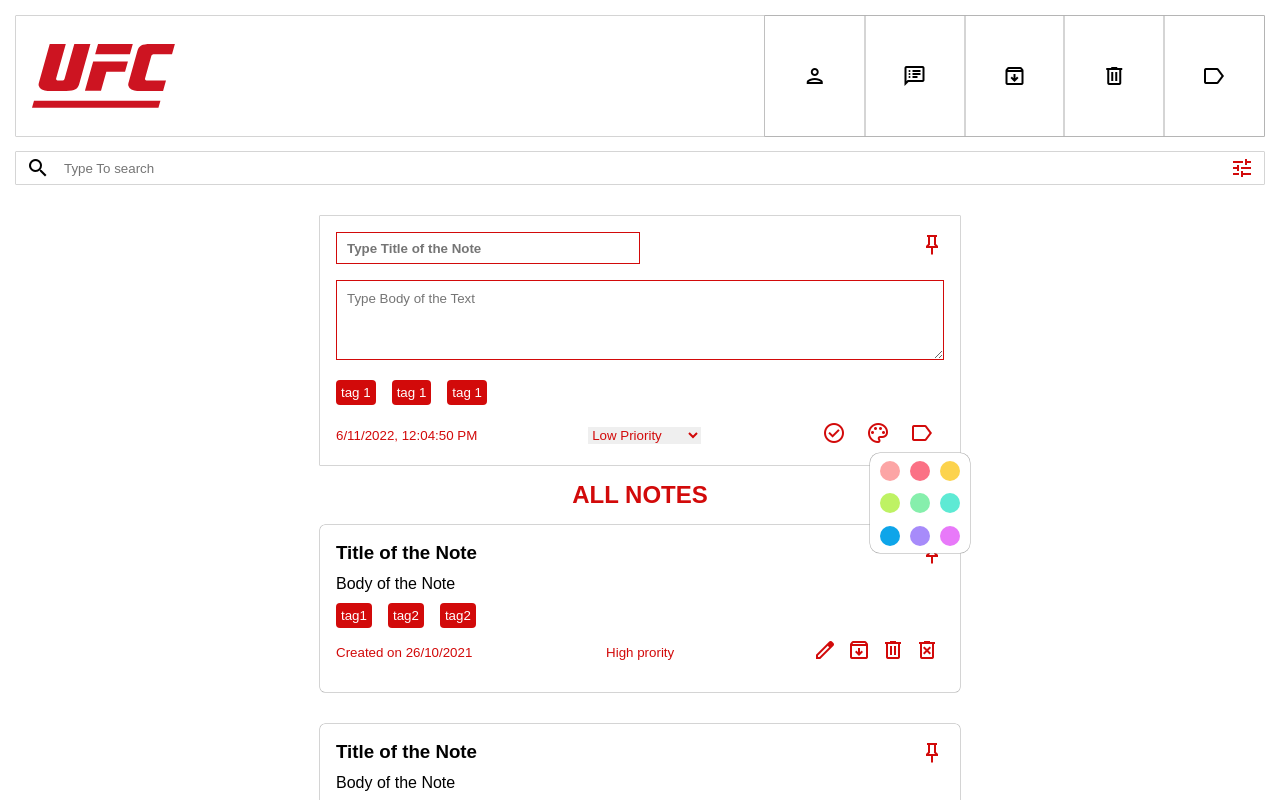
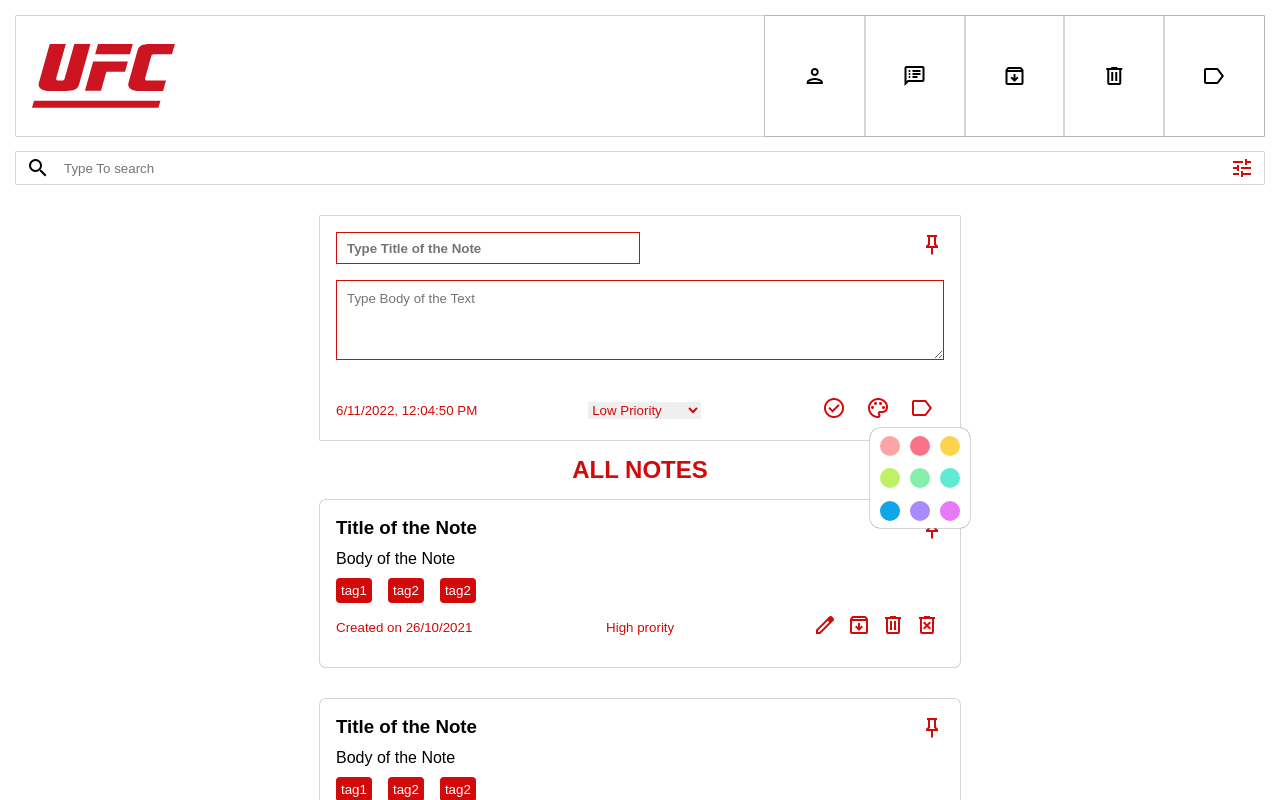
Before and after one commit to srinibas39/ufc-notes-app, a React (Create React App) app: page /notes in a window 1280 px wide. Both pictures are taken after a click on the element "palette". Shown: the top 800 px of the page. Built offline with nearby package versions, Linux system fonts and the light colour scheme; what miragejs would draw is missing.

Commit message:
added color to editot

```diff
--- a/src/App.css
+++ b/src/App.css
@@ -1,4 +1,4 @@
-*{
+* {
   box-sizing: border-box;
   margin: 0px;
   border: 0px;
@@ -10,7 +10,7 @@
   --primary-color2: #9e0808;
   --secondary-color: #fff;
   --secondary-color2: #f1f5f9;
-  --secondary-color3:#fee2e2;
+  --secondary-color3: #fee2e2;
   --primary-font-family: "Klavika", Arial, sans-serif;
   --product-like: deeppink;
   --footer-color: #18181b;
@@ -19,6 +19,36 @@
   --box-shadow3: 0px 0px 0 0.5px var(--primary-color);
 }
 
-.primary-color{
-  color:var(--primary-color)
+.primary-color {
+  color: var(--primary-color);
 }
+
+/* colo palette */
+
+.color1 {
+  background-color: #fca5a5;
+}
+.color2 {
+  background-color: #fb7185;
+}
+.color3 {
+  background-color: #fcd34d;
+}
+.color4 {
+  background-color: #bef264;
+}
+.color5 {
+  background-color: #86efac;
+}
+.color6 {
+  background-color: #5eead4;
+}
+.color7 {
+  background-color: #0ea5e9;
+}
+.color8 {
+  background-color: #a78bfa;
+}
+.color9 {
+  background-color: #e879f9;
+}
--- a/src/components/Editor/Editor.js
+++ b/src/components/Editor/Editor.js
@@ -9,18 +9,23 @@ export const Editor = ({ setShow }) => {
     const [note, setNote] = useState({
         noteTitle: "",
         noteBody: "",
+        color: "",
+        tags: []
     });
     const dispatch = useDispatch();
     const { token } = useSelector((state) => state.auth);
-
+    const { labels, color } = useSelector((state) => state.notes);
 
     const handleNote = () => {
-        dispatch(createNote({ token, note }))
+        if (note.noteTitle.length) {
+            setNote({ ...note, color: color, tags: labels })
+        }
+        dispatch(createNote({ token, note }));
     }
     const handleLabel = () => {
         setShow(true)
     }
-    return <div className="editor">
+    return <div className={!color ? "editor" : `editor ${color} `}>
         <div className="editor-header">
             <input type="text" placeholder="Type Title of the Note" value={note.noteTitle} onChange={(e) => setNote({ ...note, noteTitle: e.target.value })} />
             <span class="material-symbols-outlined">
@@ -31,9 +36,14 @@ export const Editor = ({ setShow }) => {
             <textarea placeholder="Type Body of the Text" value={note.noteBody} onChange={(e) => setNote({ ...note, noteBody: e.target.value })}></textarea>
         </div>
         <div className="editor-tags">
-            <button>tag 1</button>
-            <button>tag 1</button>
-            <button>tag 1</button>
+
+            {
+                labels && labels.map((label) => {
+                    return <button key={label}>{label}</button>
+                })
+            }
+
+
         </div>
         <div className="editor-footer">
             <small>6/11/2022, 12:04:50 PM</small>
--- a/src/components/colorPalette/ColorPalette.css
+++ b/src/components/colorPalette/ColorPalette.css
@@ -25,31 +25,3 @@
   border-radius: 50%;
   cursor: pointer;
 }
-
-.color1 {
-  background-color: #fca5a5;
-}
-.color2 {
-  background-color: #fb7185;
-}
-.color3 {
-  background-color: #fcd34d;
-}
-.color4 {
-  background-color: #bef264;
-}
-.color5 {
-  background-color: #86efac;
-}
-.color6 {
-  background-color: #5eead4;
-}
-.color7 {
-  background-color: #0ea5e9;
-}
-.color8 {
-  background-color: #a78bfa;
-}
-.color9 {
-  background-color: #e879f9;
-}
--- a/src/components/colorPalette/ColorPalette.js
+++ b/src/components/colorPalette/ColorPalette.js
@@ -1,11 +1,19 @@
-import { useState } from "react"
-import "./ColorPalette.css"
+import { useState } from "react";
+import "./ColorPalette.css";
+import { useSelector, useDispatch } from "react-redux";
+import { setColor } from "../../features/notesSlice";
 export const ColorPalette = () => {
 
     const [colors, setColors] = useState(false);
-    const row1 = ["color1", "color2", "color3"]
-    const row2 = ["color4", "color5", "color6"]
-    const row3 = ["color7", "color8", "color9"]
+    const row1 = ["color1", "color2", "color3"];
+    const row2 = ["color4", "color5", "color6"];
+    const row3 = ["color7", "color8", "color9"];
+
+    const dispatch = useDispatch();
+
+    const handleColors=(el)=>{
+         dispatch(setColor(el))
+    }
 
     return <>
 
@@ -15,12 +23,11 @@ export const ColorPalette = () => {
 
         {
 
-            colors && <div className="colors" onMouseLeave={()=>setColors(false)}>
+            colors && <div className="colors" onMouseLeave={() => setColors(false)}>
                 <div className="row">
                     {
                         row1.map((el, idx) => {
-
-                            return <div key={idx} className={el}></div>
+                            return <div key={idx} className={el} onClick={()=>handleColors(el)}></div>
                         })
                     }
                 </div>
@@ -28,7 +35,7 @@ export const ColorPalette = () => {
 
                     {
                         row2.map((el, idx) => {
-                            return <div key={idx} className={el}></div>
+                            return <div key={idx} className={el} onClick={()=>handleColors(el)}></div>
                         })
                     }
                 </div>
@@ -37,7 +44,7 @@ export const ColorPalette = () => {
 
                         row3.map((el, idx) => {
 
-                            return <div key={idx} className={el} ></div>
+                            return <div key={idx} className={el} onClick={()=>handleColors(el)} ></div>
                         })
                     }
                 </div>
--- a/src/features/notesSlice.js
+++ b/src/features/notesSlice.js
@@ -5,7 +5,8 @@ const initialState = {
     loading: false,
     error: "",
     notes: [],
-    labels: []
+    labels: [],
+    color: ""
 }
 
 export const createNote = createAsyncThunk("notes/createNote",
@@ -28,6 +29,9 @@ export const notesSlice = createSlice({
         },
         removeTags: (state, action) => {
             state.labels.pop(action.payload)
+        },
+        setColor: (state, action) => {
+            state.color = action.payload;
         }
     },
     extraReducers: {
@@ -47,5 +51,5 @@ export const notesSlice = createSlice({
 
 })
 
-export const { loadTags,removeTags } = notesSlice.actions;
+export const { loadTags, removeTags , setColor} = notesSlice.actions;
 export default notesSlice.reducer;
```
